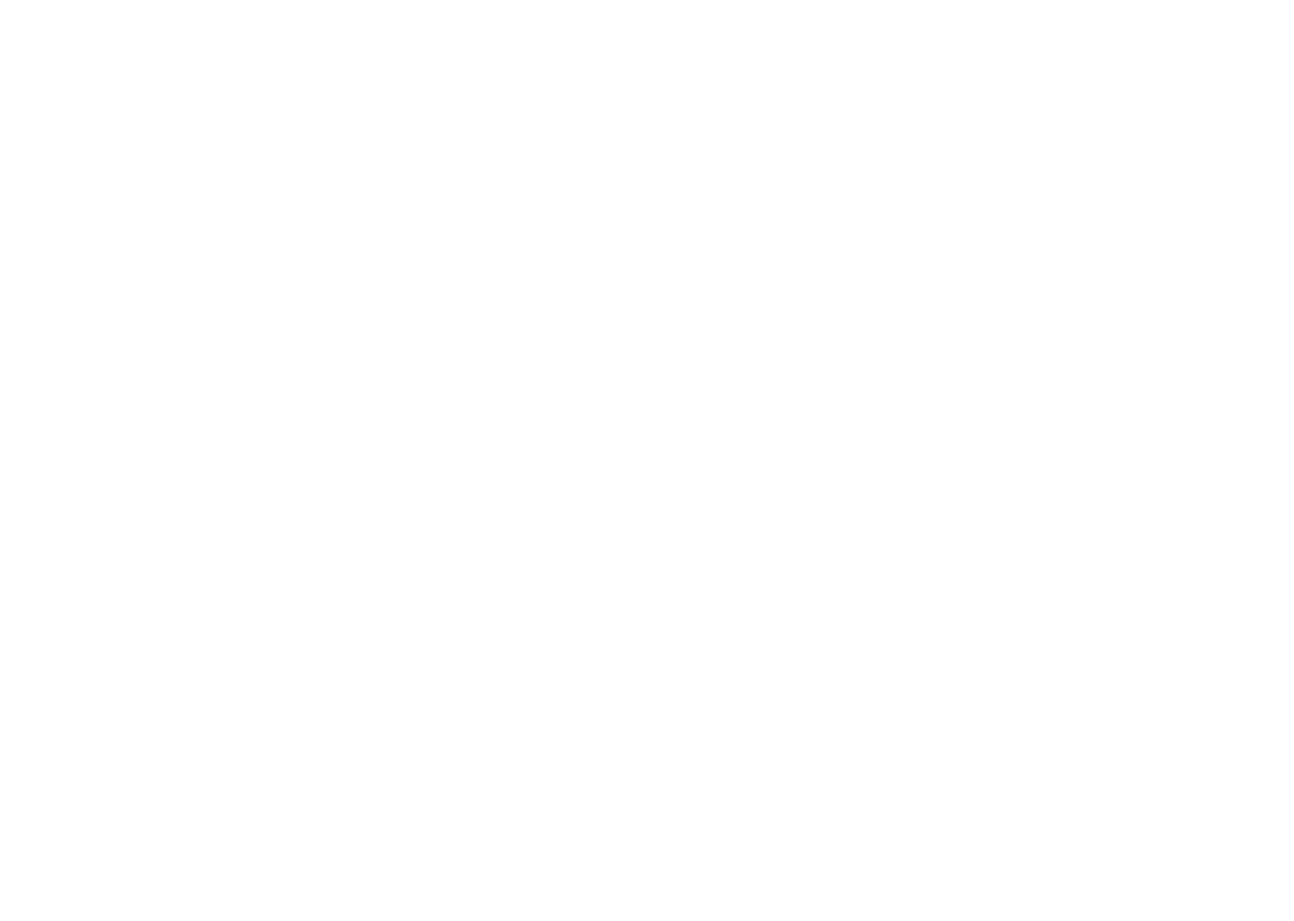
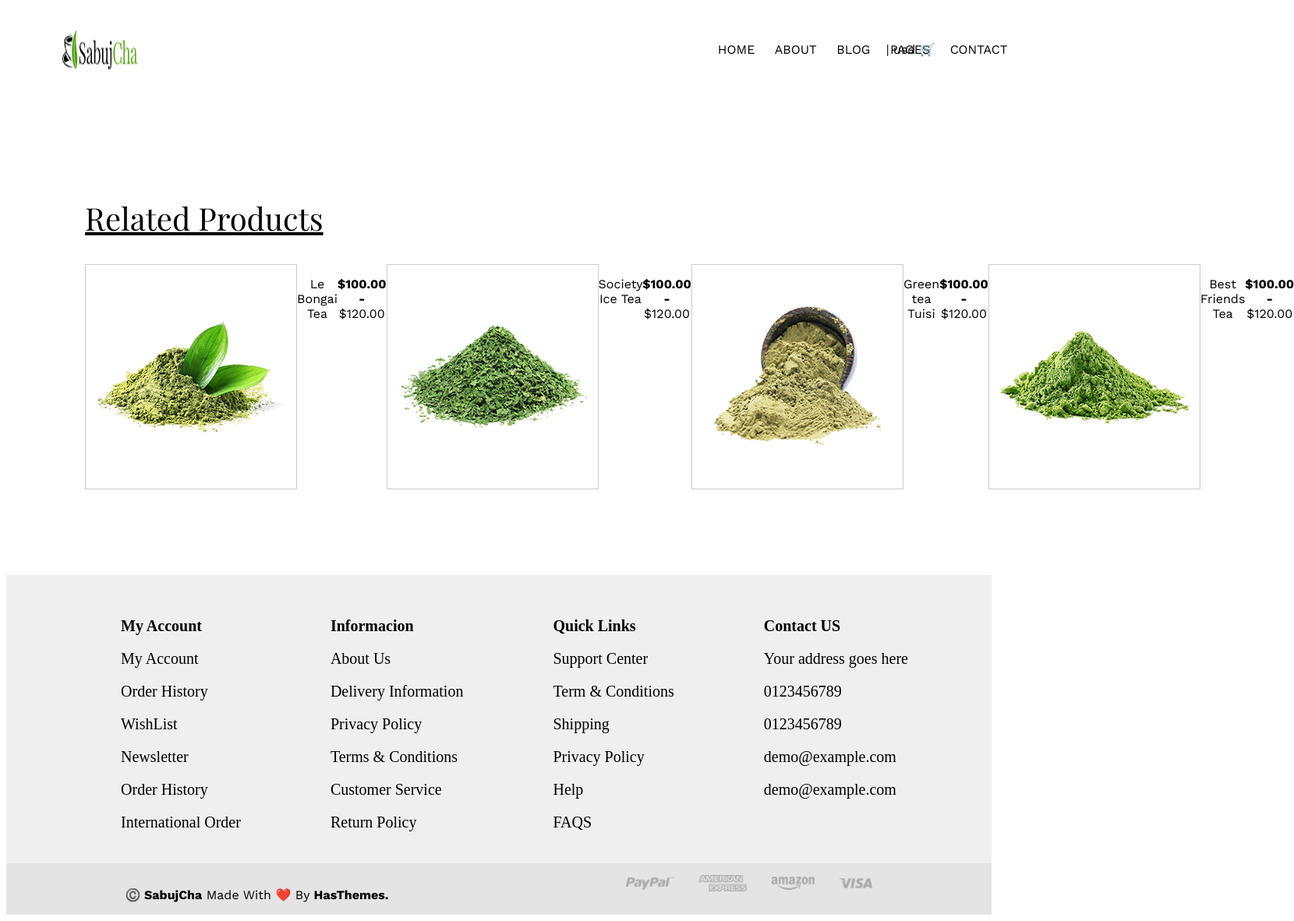
Before and after one commit to 27Paola/Proyect-te-, a plain HTML site: page vistados.html in a window 1280 px wide. Shown: the whole page at 78% size, 1660 px wide, since content can reach past the window. Before the commit the page ends 800 px from the top, so only its background shows below. Drawn offline with nearby package versions, Linux system fonts and the light colour scheme; a web font is replaced by a local one.

Commit message:
esqueleto y css

```diff
--- a/CSS/lily.css
+++ b/CSS/lily.css
@@ -0,0 +1,123 @@
+/* Para usar las fuentes
+    font-family: 'Lora', serif;
+
+    font-family: 'Playfair Display', serif;
+
+    font-family: 'Work Sans', sans-serif;
+*/
+h1{
+    font-family: 'Playfair Display', serif;
+
+}
+h4{
+    font-family: 'Playfair Display', serif;
+}
+p{
+    font-family: 'Work Sans', sans-serif;
+}
+/* vista uno -index*/
+/* HU01-Nav1- */
+.encabezado{
+    display: flex;
+    justify-content: space-around;
+    padding: 30px;
+}
+.menu {
+    display: flex;
+}
+
+.opcion{
+    padding: 10px;
+}
+.logo-nav{
+    width:8%;
+
+}
+
+/* HU04-Latest Products (4tarjetas)  */
+.text-latest{
+    display: flex;
+    flex-direction: column;
+    justify-content: center;
+    text-align: center;
+}
+.titulo-latest-products{
+    font-size: 40px;
+    font-weight: lighter;
+    margin-bottom: 5px;
+}
+.descrip{
+    font-weight: lighter;
+    font-size: 20px;
+    margin-bottom: 30px;
+}
+.caja-latest{
+    padding: 15%;
+
+}
+.caja-product{
+    display: flex;
+    position: relative;
+    text-align: center;
+    background-position: 50%;
+}
+
+.product{
+    display: flex;
+    flex-direction: column;
+    justify-content: center;
+    text-align: center;
+    border: 1px solid #cccccc;
+}
+/* HU09-Imgx5 (logos) */
+.logos-5{
+    display: flex;
+    justify-content: space-around;
+    padding: 100px;
+    padding-left: 100px;
+}
+/* vistados */
+/* HU15- Related Products (4 tarjetas */
+.caja-related{
+    padding: 8%;
+}
+.titulo-related-products{
+    text-decoration: underline;
+    font-size: 40px;
+    font-weight: lighter;
+}
+
+/* HU11-Nav2- */
+.menu-2{
+    margin-right: -250px;
+    padding-left: 650px;
+}
+/* HU10- Footer- dos vistas */
+.footer{
+    background-color: #efefef;
+    margin-bottom: -20px;
+}
+.list-general{
+    padding: 24px 24px 24px 24px;
+    margin: 8px 8px 8px 8px;
+    display: flex;
+    flex-direction: row;
+    justify-content: space-evenly;
+    list-style: none;
+
+}
+ul{
+    font-size: 20px;
+    list-style: none;
+    line-height:42px;
+}
+.pie-pagina{
+    display: flex;
+    justify-content: space-around;
+    background-color: #e4e4e4;
+    padding-top: 15px;
+}
+.img-pie{
+    width: 25%;
+    height: 90%;
+}
--- a/index.html
+++ b/index.html
@@ -1,4 +1,3 @@
-Lily Johana — hoy a las 23:36
 <!DOCTYPE html>
 <html lang="en">
 <head>
@@ -6,15 +5,56 @@ Lily Johana — hoy a las 23:36
     <meta http-equiv="X-UA-Compatible" content="IE=edge">
     <meta name="viewport" content="width=device-width, initial-scale=1.0">
     <title>SabujCha té</title>
+
+    <link rel="stylesheet" href="css/lily.css">
+<!--<link rel="stylesheet" href="adriana.css">
+    <link rel="stylesheet" href="paola.css">-->
 </head>
 <body>
     <!--HU01-Nav1- lily-->
+    <nav class="encabezado">
+        <p class="menu">
+            <span class="opcion">HOME</span>
+            <span class="opcion">ABOUT</span>
+            <span class="opcion">BLOG</span>
+            <span class="opcion">PAGES</span>
+            <span class="opcion">CONTACT</span>
+        </p>
+        <img class="logo-nav" src="img/logo.png" alt="logo sabujcha" >
+        <p class="carrito"> usd 🛒</p>
+    </nav>
 
     <!--HU02-IMG(INICIO) PAOLA-->
 
     <!--HU03-IMG X2 (DESCUENTOS) ABRI-->
 
     <!--HU04-Latest Products (4tarjetas) LILY-->
+    <section class="latest-products">
+        <div class="latest">
+            <img class="fondo-latest" src="img/bg-1.jpg">
+            <div class="caja-latest">
+                <div class="text-latest">
+                    <h1 class="titulo-latest-products">Latest Products</h1>
+                    <h4 class="descrip">Lorem ipsum dolor sit amet, consectetur adipiscing elit, sed do eiusmod tempor incididunt</h4>
+                </div>
+                <br>
+                <div class="caja-product">
+                    <img class="product" src="img/product-1.jpg" alt="Nature Close Tea">
+                        <p>Nature Close Tea</p>
+                        <p><strong>$100.00 - </strong>$120.00</p>
+                    <img class="product" src="img/product-2.jpg" alt="Pink wave Cup">
+                        <p>Pink wave Cup</p>
+                        <p><strong>$100.00 - </strong>$120.00</p>
+                    <img class="product" src="img/product-3.jpg" alt="Tea And Chai">
+                        <p>Tea And Chai</p>
+                        <p><strong>$100.00 - </strong>$120.00</p>
+                    <img class="product" src="img/product-4.jpg" alt="Pearly Everlasting">
+                        <p>Pearly Everlasting</p>
+                        <p><strong>$100.00 - </strong>$120.00</p>
+                </div>
+            </div>
+        </div>
+    </section>
 
     <!--HU05-Frase 1 ADRI-->
 
@@ -25,6 +65,68 @@ Lily Johana — hoy a las 23:36
     <!--HU08-Latest News (3tarjetas)-adri-->
 
     <!--HU09-Imgx5 (logos)-lily-->
+    <section class="logos-5">
+        <img src="img/1.jpg">
+        <img src="img/2.jpg">
+        <img src="img/3.jpg">
+        <img src="img/4.jpg">
+        <img src="img/5.jpg">
+    </section>
+
+    <!--HU10- Footer-lily-->
+    <footer class="footer">
+        <div class="list-general">
+            <div class="list-1">
+                <ul>
+                    <li><span class="til-1"><strong>My Account</strong></span></li>
+                    <li>My Account</li>
+                    <li>Order History</li>
+                    <li>WishList</li>
+                    <li>Newsletter</li>
+                    <li>Order History</li>
+                    <li>International Order</li>
+                </ul>
+            </div>
+            <div class="list-2">
+                <ul>
+                    <li><span class="til-2"><strong>Informacion</strong></span></li>
+                    <li>About Us</li>
+                    <li>Delivery Information</li>
+                    <li>Privacy Policy</li>
+                    <li>Terms & Conditions</li>
+                    <li>Customer Service</li>
+                    <li>Return Policy</li>
+                </ul>
+            </div>
+            <div class="list-3">
+                <ul>
+                    <li><span class="til-3"><strong>Quick Links</strong></span></li>
+                    <li>Support Center</li>
+                    <li>Term & Conditions</li>
+                    <li>Shipping</li>
+                    <li>Privacy Policy</li>
+                    <li>Help</li>
+                    <li>FAQS</li>
+                </ul>
+            </div>
+            <div class="list-4">
+                <ul>
+                    <li><span class="til-4"><strong>Contact US</strong></span></li>
+                    <li>Your address goes here</li>
+                    <li></li>
+                    <li>0123456789</li>
+                    <li>0123456789</li>
+                    <li></li>
+                    <li>demo@example.com</li>
+                    <li>demo@example.com</li>
+                </ul>
+            </div>
+        </div>
+    </footer>
+    <div class="pie-pagina">
+        <p><strong>©️ SabujCha</strong> Made With ❤️ By <strong>HasThemes.</strong></p>
+        <img class="img-pie" src="img/payment.png">
+    </div>
 
 </body>
 </html>
--- a/vistados.html
+++ b/vistados.html
@@ -0,0 +1,110 @@
+<!DOCTYPE html>
+<html lang="en">
+<head>
+    <meta charset="UTF-8">
+    <meta http-equiv="X-UA-Compatible" content="IE=edge">
+    <meta name="viewport" content="width=device-width, initial-scale=1.0">
+    <title>SabujCha té</title>
+
+    <link rel="stylesheet" href="css/lily.css">
+    <!-- Fuentes -->
+    <link href="https://fonts.googleapis.com/css2?family=Lora
+    :ital,wght@0,400;0,500;0,600;0,700;1,400;1,500;1,600;1,700&family=Playfair+Display:ital,wght@0,400;0,500;0,
+    600;0,700;0,800;0,900;1,400;1,500;1,600;1,700;1,800;1,900&family=Work+Sans:ital,wght@0,100;0,200;0,300;0,400;0,500;0,600;0,700;0,800;0,900;1,100;1,200;1,300;1,400;1,500;1,600;1,700;1,800;1,900&display=swap" rel="stylesheet">
+</head>
+<body>
+    <!--HU11-Nav2- lily-->
+    <nav class="encabezado">
+        <img class="logo-nav" src="img/logo.png" alt="logo sabujcha">
+        <p class="menu-2">
+            <span class="opcion">HOME</span>
+            <span class="opcion">ABOUT</span>
+            <span class="opcion">BLOG</span>
+            <span class="opcion">PAGES</span>
+            <span class="opcion">CONTACT</span>
+        </p>
+        <p class="carrito">| usd 🛒</p>
+    </nav>
+
+    <!--HU12- Single product PAOLA-->
+
+    <!--HU13- Presentación producto (parte grande) PAOLA-->
+
+    <!--HU14-Descripcion ADRI-->
+
+    <!--HU15- Related Products (4 tarjetas) lily-->
+    <section class="related-products">
+        <div class="caja-related">
+            <h1 class="titulo-related-products">Related Products</h1>
+            <div class="caja-product">
+                <img class="product" src="img/product-1.jpg" alt="Le Bongai Tea">
+                    <p>Le Bongai Tea</p>
+                    <p><strong>$100.00 - </strong>$120.00</p>
+                <img  class="product" src="img/product-2.jpg" alt="Society Ice Tea">
+                <p>Society Ice Tea</p>
+                <p><strong>$100.00 - </strong>$120.00</p>
+                <img  class="product" src="img/product-3.jpg" alt="Green tea Tuisi">
+                <p>Green tea Tuisi</p>
+                <p><strong>$100.00 - </strong>$120.00</p>
+                <img  class="product" src="img/product-4.jpg" alt="Best Friends Tea">
+                <p>Best Friends Tea</p>
+                <p><strong>$100.00 - </strong>$120.00</p>
+            </div>
+        </div>
+    </section>
+    <!--HU10- Footer-lily-->
+    <footer class="footer">
+        <div class="list-general">
+            <div class="list-1">
+                <ul>
+                    <li><span class="til-1"><strong>My  Account</strong></span></li>
+                    <li>My Account</li>
+                    <li>Order History</li>
+                    <li>WishList</li>
+                    <li>Newsletter</li>
+                    <li>Order History</li>
+                    <li>International Order</li>
+                </ul>
+            </div>
+            <div class="list-2">
+                <ul>
+                    <li><span class="til-2"><strong>Informacion</strong></span></li>
+                    <li>About Us</li>
+                    <li>Delivery Information</li>
+                    <li>Privacy Policy</li>
+                    <li>Terms & Conditions</li>
+                    <li>Customer Service</li>
+                    <li>Return Policy</li>
+                </ul>
+            </div>
+            <div class="list-3">
+                <ul>
+                    <li><span class="til-3"><strong>Quick Links</strong></span></li>
+                    <li>Support Center</li>
+                    <li>Term & Conditions</li>
+                    <li>Shipping</li>
+                    <li>Privacy Policy</li>
+                    <li>Help</li>
+                    <li>FAQS</li>
+                </ul>
+            </div>
+            <div class="list-4">
+                <ul>
+                    <li><span class="til-4"><strong>Contact US</strong></span></li>
+                    <li>Your address goes here</li>
+                    <li></li>
+                    <li>0123456789</li>
+                    <li>0123456789</li>
+                    <li></li>
+                    <li>demo@example.com</li>
+                    <li>demo@example.com</li>
+                </ul>
+            </div>
+        </div>
+    </footer>
+    <div class="pie-pagina">
+        <p><strong>©️ SabujCha</strong> Made With ❤️ By <strong>HasThemes.</strong></p>
+        <img class="img-pie" src="img/payment.png">
+    </div>
+</body>
+</html>
```
